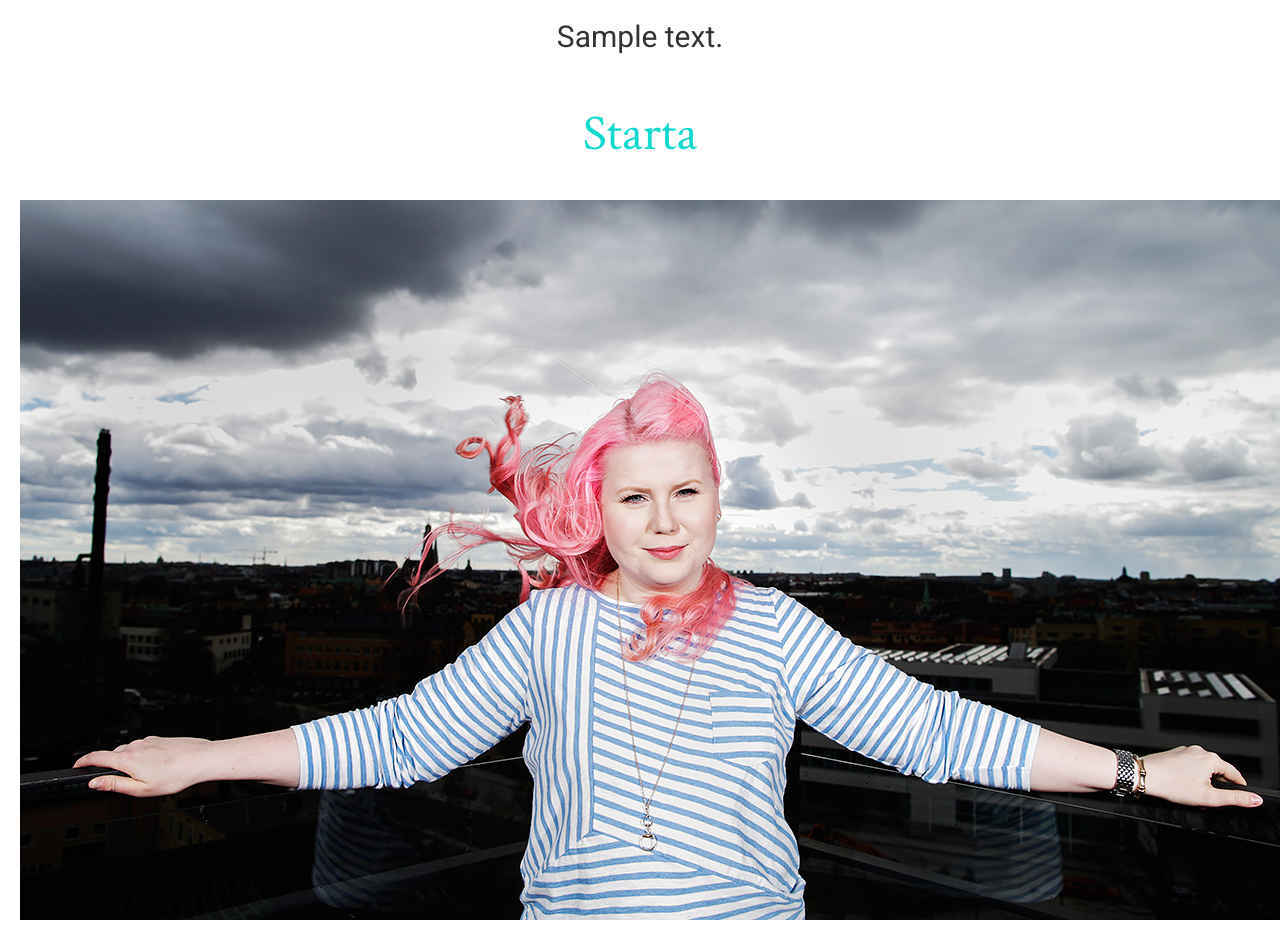
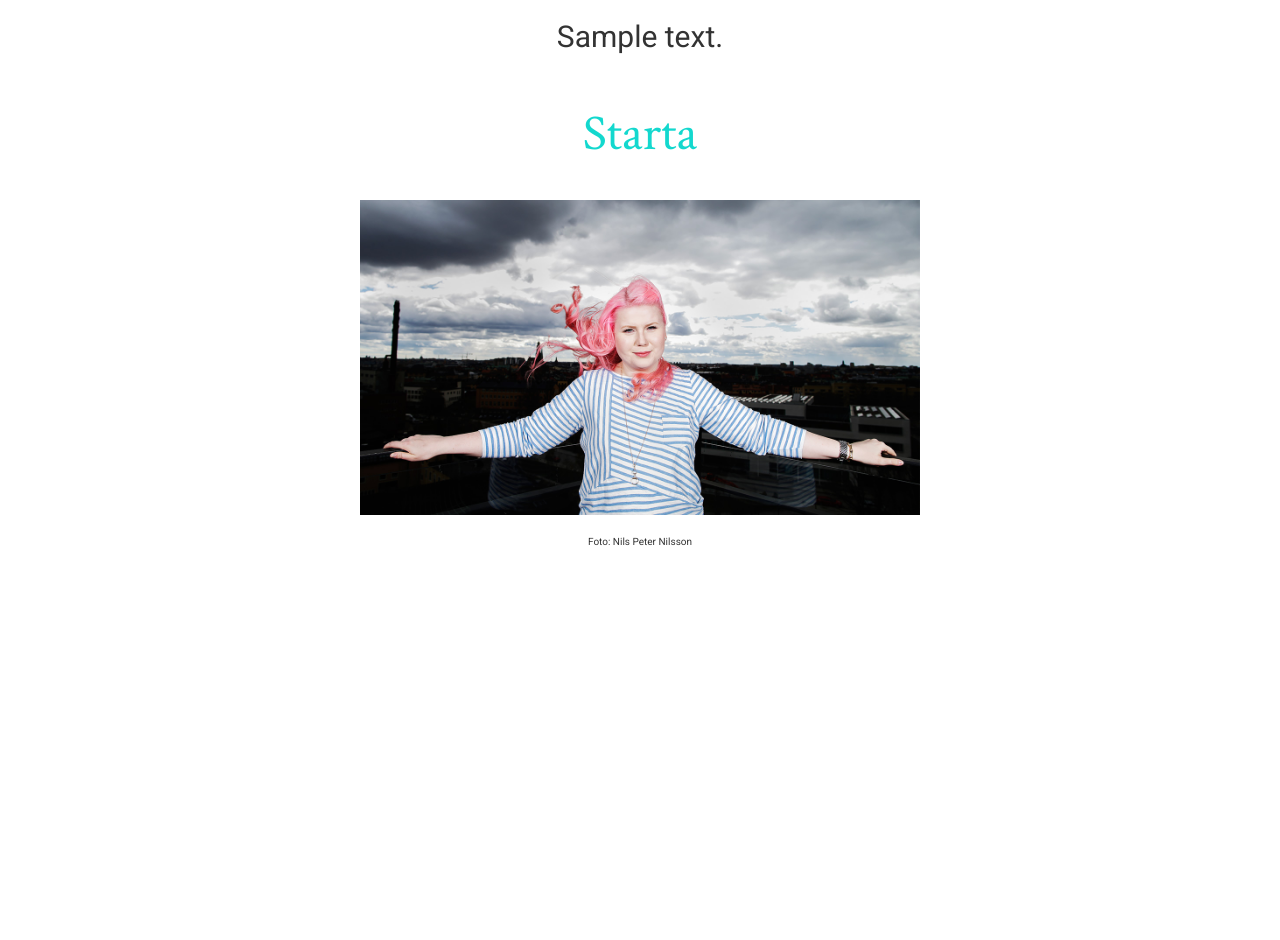
Before and after one commit to hmetsis/quizproject, a Django app: page /quiz/1/ in a window 1280 px wide. Shown: the part 223-1163 px from the top of the page. After the commit the page ends 768 px from the top, so only its background shows below. Run offline with Django 3.2, Linux system fonts and the light colour scheme; tables that the repository leaves empty hold one stand-in row (values such as "Sample post"); some libraries are stand-ins or nearby versions.

Commit message:
style fixes

```diff
--- a/quiz/templates/quiz.html
+++ b/quiz/templates/quiz.html
@@ -17,7 +17,8 @@
 	<p> <a href="{% url 'question_page' quiz_number 1 %}">
 		Starta
 	</a></p>
-	<img src="static/{{ quiz.quiz_number }}despic.jpg">
+	<img src="/static/{{ quiz.quiz_number }}despic.jpg" style="max-width:600px">
+	<p class=bildtext>Foto: Nils Peter Nilsson</p>
 
 
 
--- a/static/quizsida.css
+++ b/static/quizsida.css
@@ -58,6 +58,14 @@ padding: 10px
 	padding: 30px;
 }
 
+.bildtext {
+	font-family: Roboto;
+	font-size: 10px;
+	text-align: center;
+	padding: 0px;
+}
+
+
 img {
     display: block;
     margin: auto;
```
Also changed, not shown: 1 other file.
